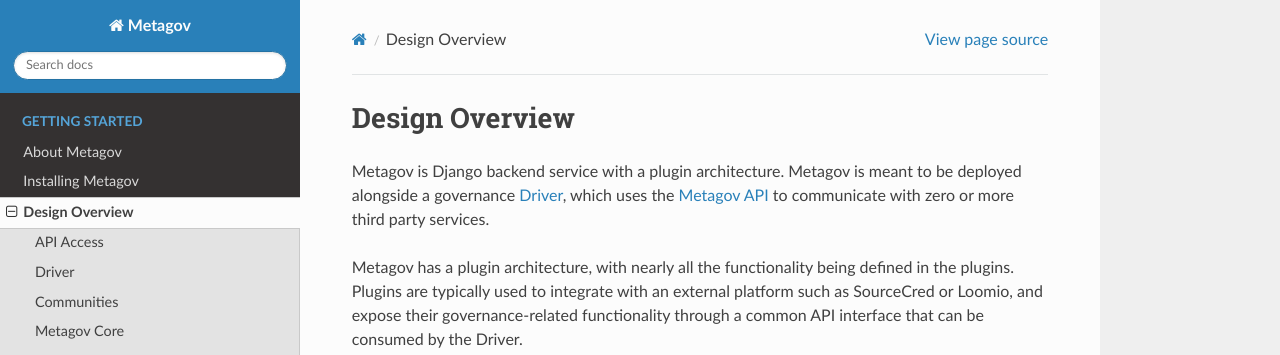
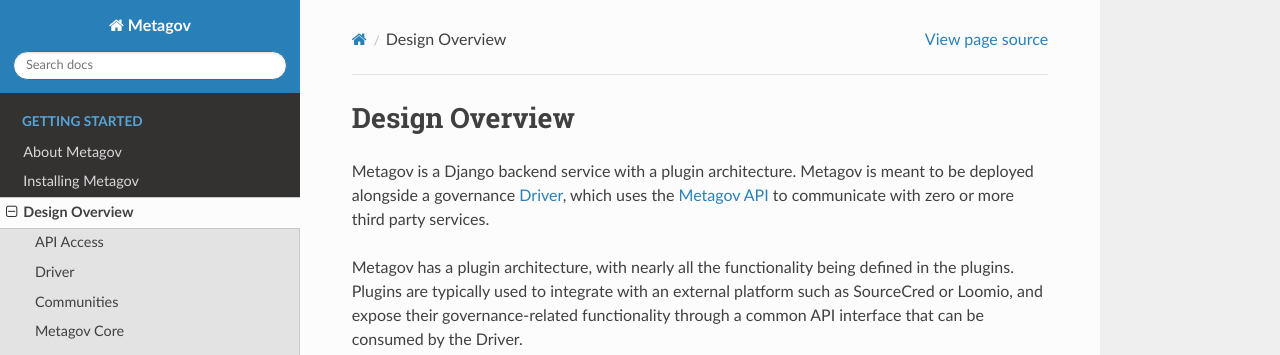
Before and after one commit to metagov/gateway, a Sphinx documentation site: the page built from docs/design.rst, in a window 1280 px wide and 900 px high. Shown: the top 355 px of the window. Built offline with Sphinx 7.4.7 and the Read the Docs theme 2.0.0, drawn with Linux system fonts in a browser that asks for light colours.

Commit message:
fixed typo

```diff
--- a/docs/design.rst
+++ b/docs/design.rst
@@ -1,7 +1,7 @@
 Design Overview
 ===============
 
-Metagov is Django backend service with a plugin architecture. Metagov is meant to be deployed alongside a governance :ref:`Driver`, which
+Metagov is a Django backend service with a plugin architecture. Metagov is meant to be deployed alongside a governance :ref:`Driver`, which
 uses the `Metagov API <https://prototype.metagov.org/redoc/>`_ to communicate with zero or more third party services.
 
 Metagov has a plugin architecture, with nearly all the functionality being defined in the plugins. Plugins are typically used to integrate with
```
